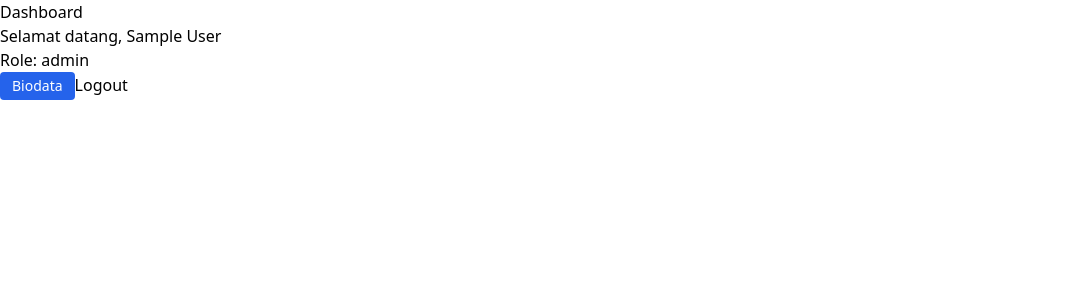
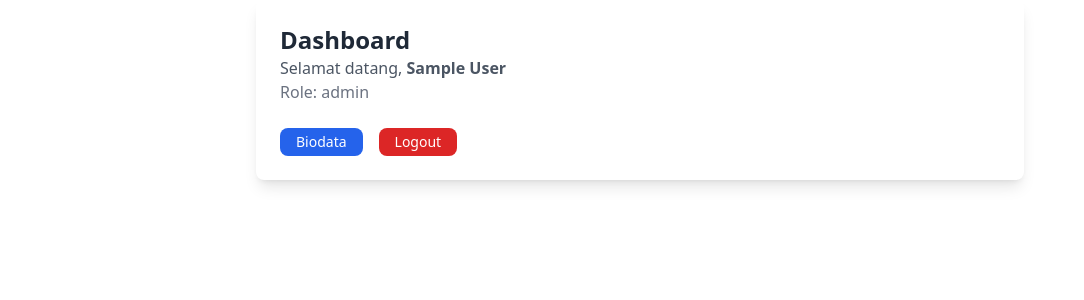
Before and after one commit to Nabilfadilah/authentication, a React (Vite) app in the folder frontend/: page /dashboard in a window 1280 px wide. Shown: the top 300 px of the page, without its empty margins (0-1084 px from the left). Built offline with nearby package versions, Linux system fonts and the light colour scheme; sample sign-in values are in the browser's storage.

Commit message:
Memperbaiki tampilan page dashboard

```diff
--- a/frontend/src/pages/Dashboard.jsx
+++ b/frontend/src/pages/Dashboard.jsx
@@ -11,15 +11,34 @@ const Dashboard = () => {
   };
 
   return (
-    <div>
-      <h2>Dashboard</h2>
-      <p>Selamat datang, {user?.name}</p>
-      <p>Role: {user?.role}</p>
-      <button className="bg-blue-600 text-white px-3 py-1 rounded hover:bg-blue-700 text-sm">
-        <Link to={"/biodata"}>Biodata</Link>
-        {/* <Link to={`/biodata/${user.id}`}>Biodata</Link> */}
-      </button>
-      <button onClick={handleLogout}>Logout</button>
+    <div className="max-w-3xl mx-auto p-6 bg-white shadow-lg rounded-lg">
+      {/* Header */}
+      <div className="mb-6">
+        <h2 className="text-2xl font-bold text-gray-800">Dashboard</h2>
+        <p className="text-gray-600">
+          Selamat datang, <span className="font-semibold">{user?.name}</span>
+        </p>
+        <p className="text-gray-500">
+          Role: <span className="font-medium">{user?.role}</span>
+        </p>
+      </div>
+
+      {/* Tombol Navigasi */}
+      <div className="flex gap-4">
+        <Link
+          to="/biodata"
+          className="bg-blue-600 text-white text-sm px-4 py-1 rounded-lg hover:bg-blue-700 transition duration-200"
+        >
+          Biodata
+        </Link>
+
+        <button
+          onClick={handleLogout}
+          className="bg-red-600 text-white text-sm px-4 py-1 rounded-lg hover:bg-red-700 transition duration-200"
+        >
+          Logout
+        </button>
+      </div>
     </div>
   );
 };
```
